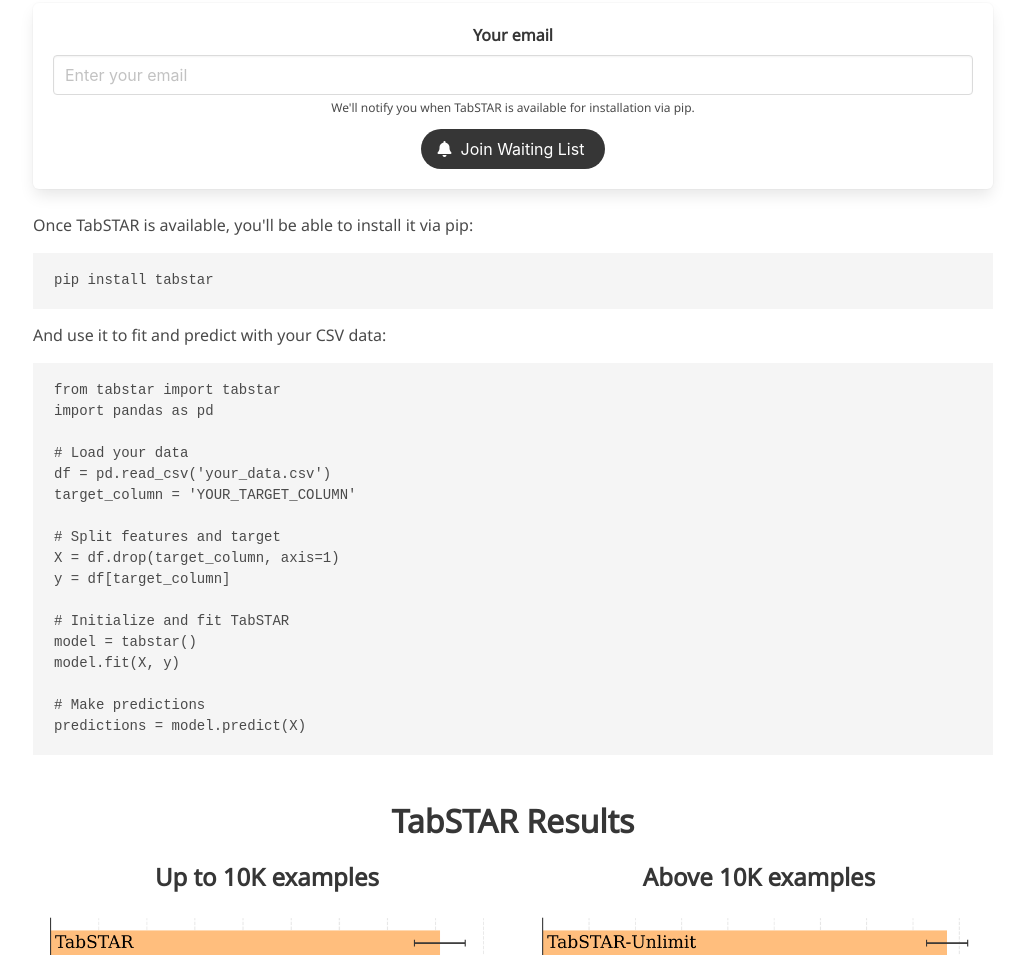
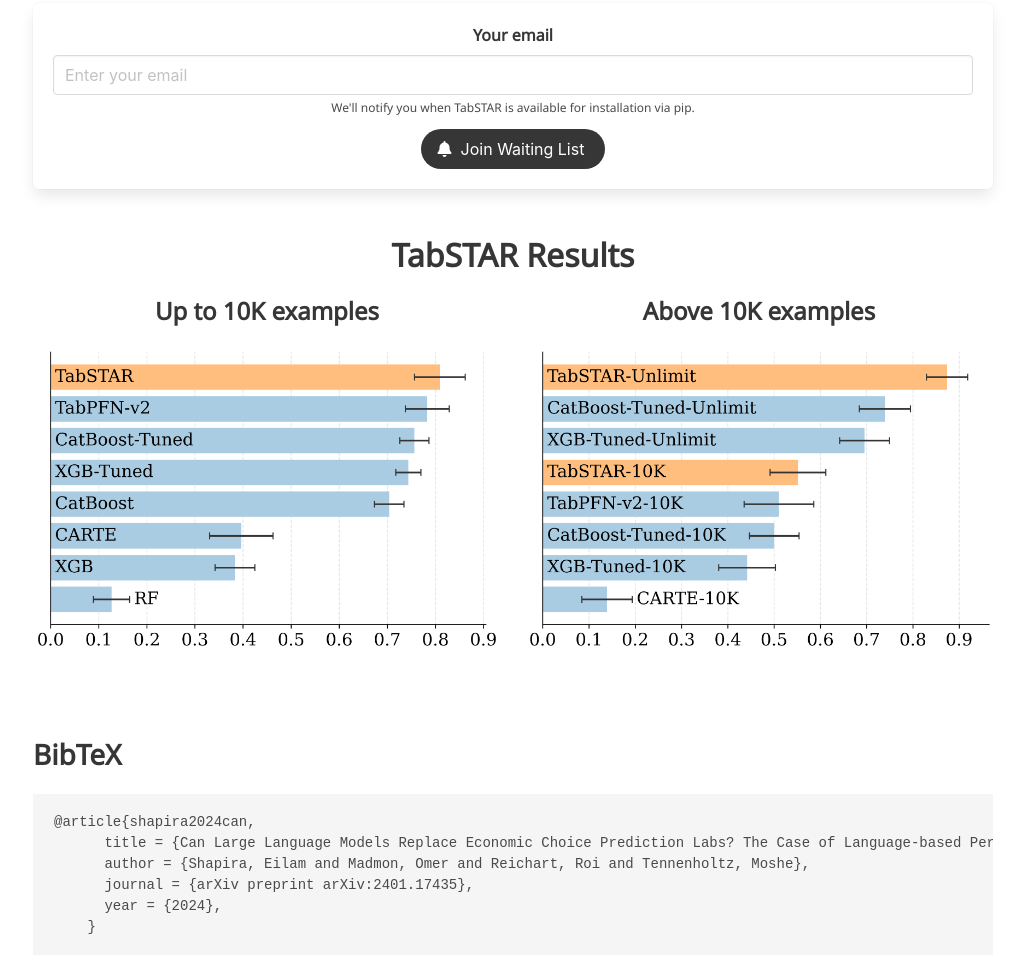
Before and after one commit to eilamshapira/TabSTAR, a plain HTML site: page index.html in a window 1280 px wide. Shown: the part 1326-2281 px from the top of the page, without its empty margins (127-1152 px from the left). Drawn offline with nearby package versions, Linux system fonts and the light colour scheme; some icons are missing; a web font is replaced by a local one.

Commit message:
Comment out content section in index.html to temporarily hide installation instructions for TabSTAR.

```diff
--- a/index.html
+++ b/index.html
@@ -317,7 +317,7 @@
           </form>
         </div>
 
-        <div class="content has-text-justified">
+        <!-- <div class="content has-text-justified">
           <p>
             Once TabSTAR is available, you'll be able to install it via pip:
           </p>
@@ -344,7 +344,7 @@ model.fit(X, y)
 # Make predictions
 predictions = model.predict(X)</code></pre>
 
-        </div>
+        </div> -->
       </div>
     </div>
     <!--/ Concurrent Work. -->
```
